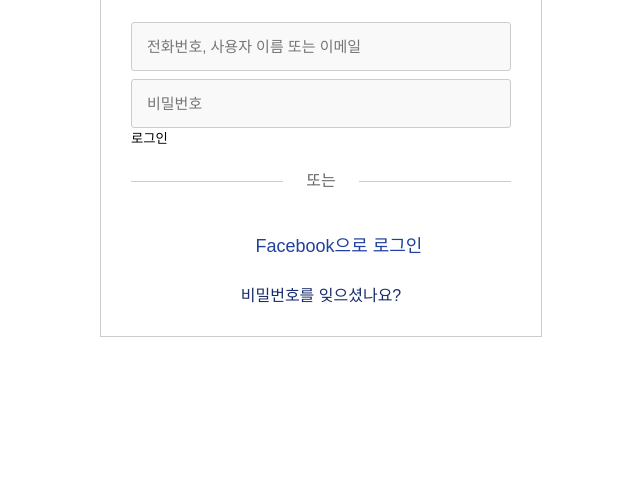
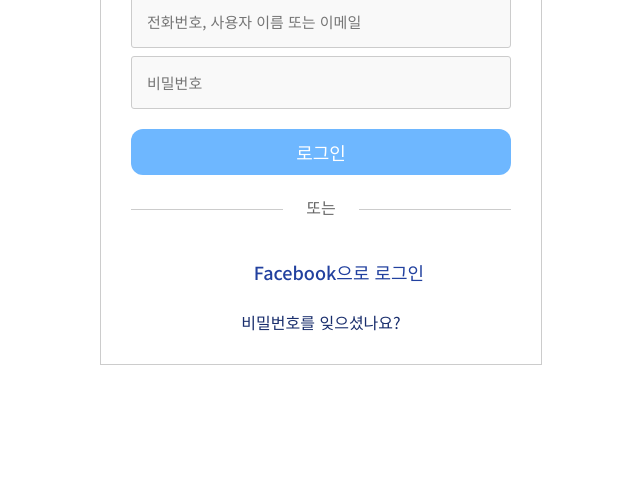
Before and after one commit to seongEun95/instagram_login, a plain HTML site: page index.html in a window 1280 px wide. Shown: the part 306-800 px from the top of the page, without its empty margins (319-959 px from the left). Drawn offline with Linux system fonts and the light colour scheme.

Commit message:
로그인 html 구현

```diff
--- a/index.html
+++ b/index.html
@@ -10,10 +10,13 @@
     <link rel="icon" type="image/x-icon" href="./assets/img/favicon-insta.png">
 
     <!-- 오픈그래프 프로토콜 -->
-    <meta property="og:title" content="instagram login homework" />
+    <meta property="og:title" content="인스타 로그인창 구현" />
     <meta property="og:type" content="website" />
     <meta property="og:url" content="github" />
-    <meta property="og:image" content="./assets/" />
+    <meta property="og:image" content="./assets/img/open_graph_img.jpg" />
+
+    <!-- 폰트 -->
+    <link href="https://fonts.googleapis.com/css2?family=Noto+Sans+KR:wght@100;300;400;500;700;900&display=swap" rel="stylesheet">
 
     <!-- 스타일시트 -->
     <link rel="stylesheet" href="./assets/css/reset.css">
@@ -29,12 +32,13 @@
         </div>
 
         <!-- 로그인 인풋 영역 -->
-        <form class="login_area" action="#" method="POST">
+        <form class="login_area" action="./welcome.html" method="GET">
             <div class="input_area">
-                <label><input class="input_box" type="text" autofocus placeholder="전화번호, 사용자 이름 또는 이메일"></label>
-                <label><input class="input_box" type="password" placeholder="비밀번호"></label>
+                <label><input class="input_box id" name="id" type="text" placeholder="전화번호, 사용자 이름 또는 이메일"></label>
+                <label><input class="input_box pw" name="password" type="password" placeholder="비밀번호" autocomplete="off"></label>
             </div>
-            <div class="button">
+            <!-- 로그인 버튼 -->
+            <div class="login_button">
                 <button type="submit">로그인</button>
             </div>
         </form>
```
